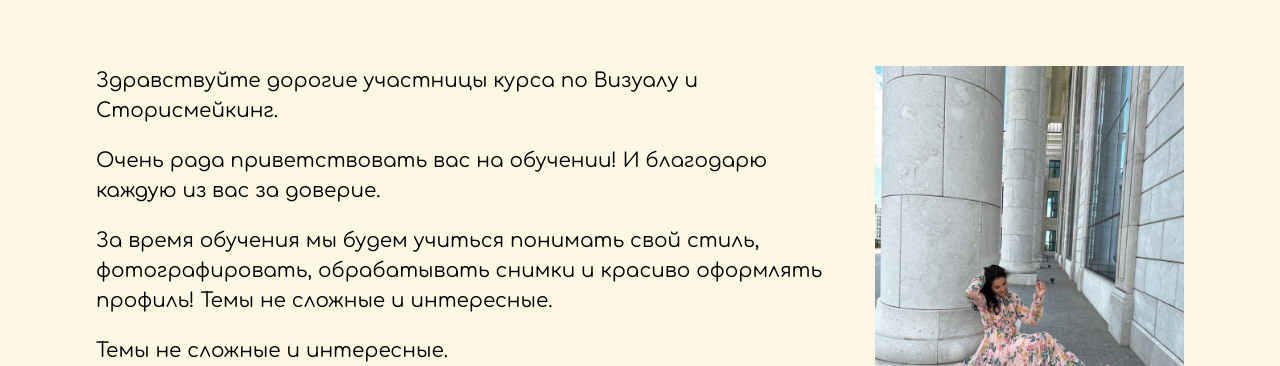
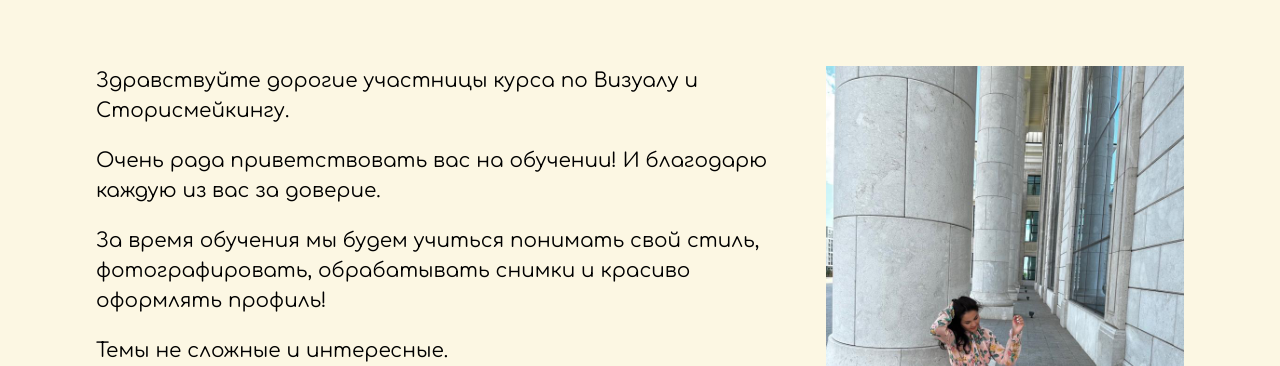
Before and after one commit to sethusz/SMMProject, a React (Vite) app: page /ModuleOne in a window 1280 px wide. Shown: the part 716-1082 px from the top of the page. Built offline with nearby package versions, Linux system fonts and the light colour scheme; sample sign-in values are in the browser's storage.

Commit message:
text isparavil

```diff
--- a/src/pages/PageModules/ModuleOne/ModuleOne.jsx
+++ b/src/pages/PageModules/ModuleOne/ModuleOne.jsx
@@ -53,13 +53,13 @@
           <div className="module__content-lesson content">
             <div className="lesson__content">
               <div className="lesson__descr">
-                <p>Здравствуйте дорогие участницы курса по Визуалу и Сторисмейкинг.</p>
+                <p>Здравствуйте дорогие участницы курса по Визуалу и Сторисмейкингу.</p>
                 <p>
                   Очень рада приветствовать вас на обучении! И благодарю каждую из вас за доверие.
                 </p>
                 <p>
                   За время обучения мы будем учиться понимать свой стиль, фотографировать,
-                  обрабатывать снимки и красиво оформлять профиль! Темы не сложные и интересные.
+                  обрабатывать снимки и красиво оформлять профиль!
                 </p>
                 <p>Темы не сложные и интересные.</p>
               </div>
```
Also changed, not shown: src/assets/U.jpg (added).
